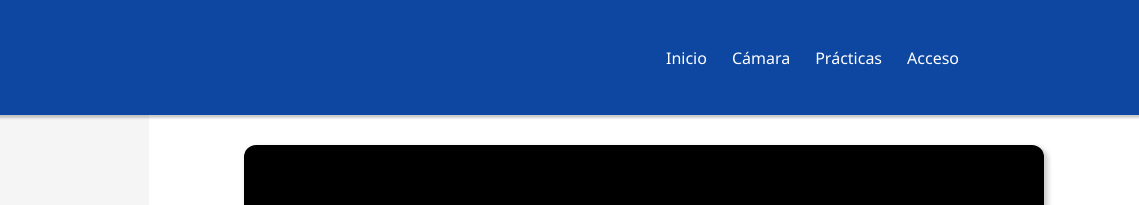
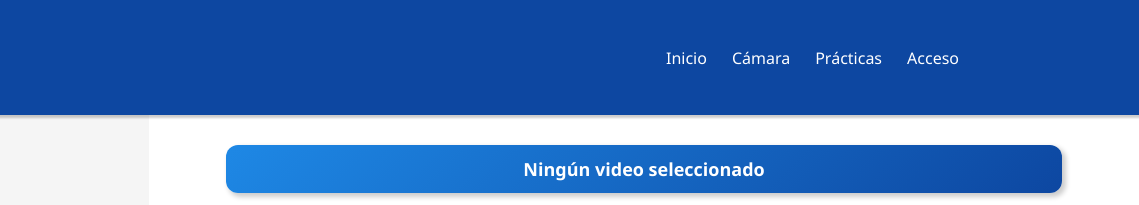
Before and after one commit to Moacho78/-LSC, a plain HTML site: page practice.html in a window 1280 px wide. Shown: the top 205 px of the page, 141-1280 px from the left. Drawn offline with Linux system fonts and the light colour scheme; no server answers; sample sign-in values are in the browser's storage.

Commit message:
"Ajustes estetocps ´practicas y mejorar malla de camara libre"

```diff
--- a/js/practice.js
+++ b/js/practice.js
@@ -48,6 +48,7 @@ async function loadVideo(id, palabra) {
     const session = JSON.parse(localStorage.getItem("session"));
     const token = session?.token;
 
+    document.getElementById("videoTitle").innerText = palabra;
     document.getElementById("videoContainer").innerHTML =
         `<p>Cargando ${palabra}...</p>`;
 
--- a/practice.html
+++ b/practice.html
@@ -1,5 +1,6 @@
 <!DOCTYPE html>
 <html lang="es">
+
 <head>
     <meta charset="UTF-8">
     <title>Semak</title>
@@ -7,6 +8,7 @@
     <link rel="stylesheet" href="styles/styles.css">
     <link rel="stylesheet" href="styles/practice.css">
 </head>
+
 <body>
 
     <header class="navbar">
@@ -32,13 +34,14 @@
 
         <!-- CONTENIDO -->
         <div class="main-content">
-
+            <div class="video-title" id="videoTitle">
+                Ningún video seleccionado
+            </div>
             <div class="video-container" id="videoContainer">
                 <p style="opacity:0.7;">Selecciona un video para comenzar</p>
             </div>
 
             <div class="action-bar">
-            <!-- 🔥 CAMBIO: quitar onclick -->
                 <button class="btn-primary" id="openQuiz">
                     Responder preguntas
                 </button>
@@ -65,4 +68,5 @@
     <script src="js/practice.js"></script>
 
 </body>
+
 </html>
--- a/styles/practice.css
+++ b/styles/practice.css
@@ -68,6 +68,20 @@
     display: flex;
     flex-direction: column;
     align-items: center;
+}
+
+/* TITULO VIDEO */
+.video-title {
+    width: 800px;
+    background: linear-gradient(135deg, #1E88E5, #0D47A1);
+    color: white;
+    padding: 12px 18px;
+    border-radius: 12px;
+    font-weight: bold;
+    font-size: 18px;
+    text-align: center;
+    margin-bottom: 15px;
+    box-shadow: 3px 3px 5px 1px rgba(0,0,0,0.2);
 }
 
 /* VIDEO */
```
Also changed, not shown: js/app.js (+23 -8 lines). Lines whose indentation alone changed are shown as unchanged.
